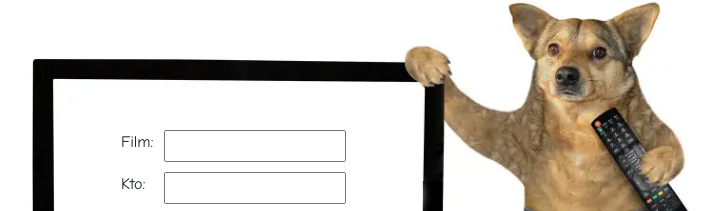
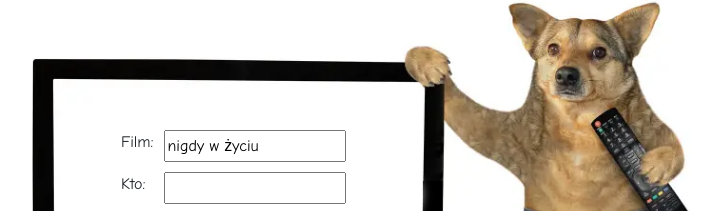
Before and after one commit to jakubmatyszewski/sonacia.club, a plain HTML site: page index.html in a window 1280 px wide. Shown: the top 211 px of the page, without its empty margins (304-1026 px from the left). Drawn offline with nearby package versions, Linux system fonts and the light colour scheme.

Commit message:
Nigdy w zyciu MODE

```diff
--- a/index.html
+++ b/index.html
@@ -24,7 +24,7 @@
             <form id="form">
                 <div class="d-flex">
                     <label for="film">Film:</label>
-                    <input type="text" id="film" name="film" required>
+                    <input type="text" id="film" name="film" value="nigdy w życiu" readonly>
                 </div>
                 <div class="d-flex">
                     <label for="kto">Kto:</label>
```
